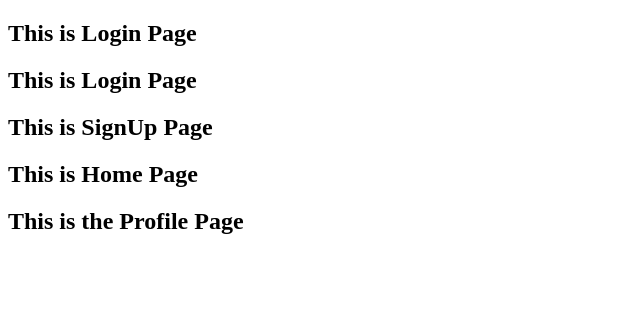
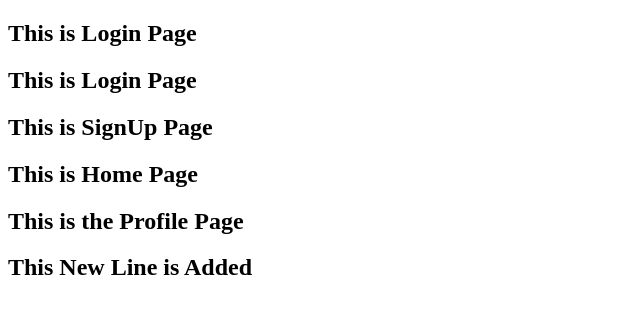
Before and after one commit to YadneshAhirrao/Sample-repo, a plain HTML site: page Codes/index.html in a window 1280 px wide. Shown: the whole page, without its empty margins (0-640 px from the left). Drawn offline with Linux system fonts and the light colour scheme.

Commit message:
EVOSUITE2-8166: New Line is added

```diff
--- a/Codes/index.html
+++ b/Codes/index.html
@@ -11,5 +11,6 @@
     <h2>This is SignUp Page</h2>
     <h2>This is Home Page</h2>
     <h2>This is the Profile Page</h2>
+    <h2>This New Line is Added</h2>
 </body>
 </html>
```
